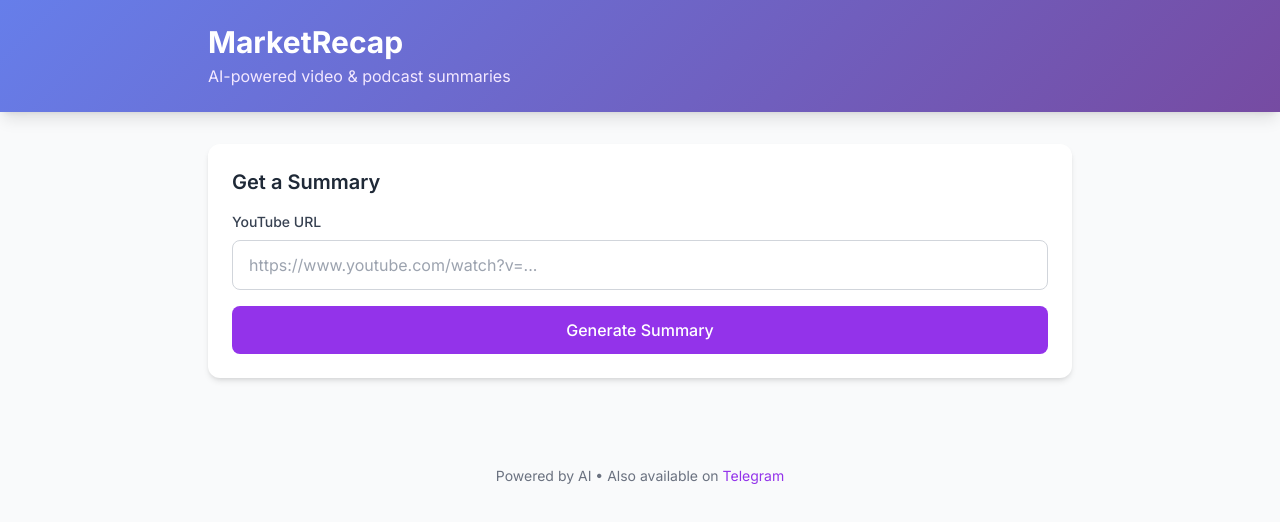
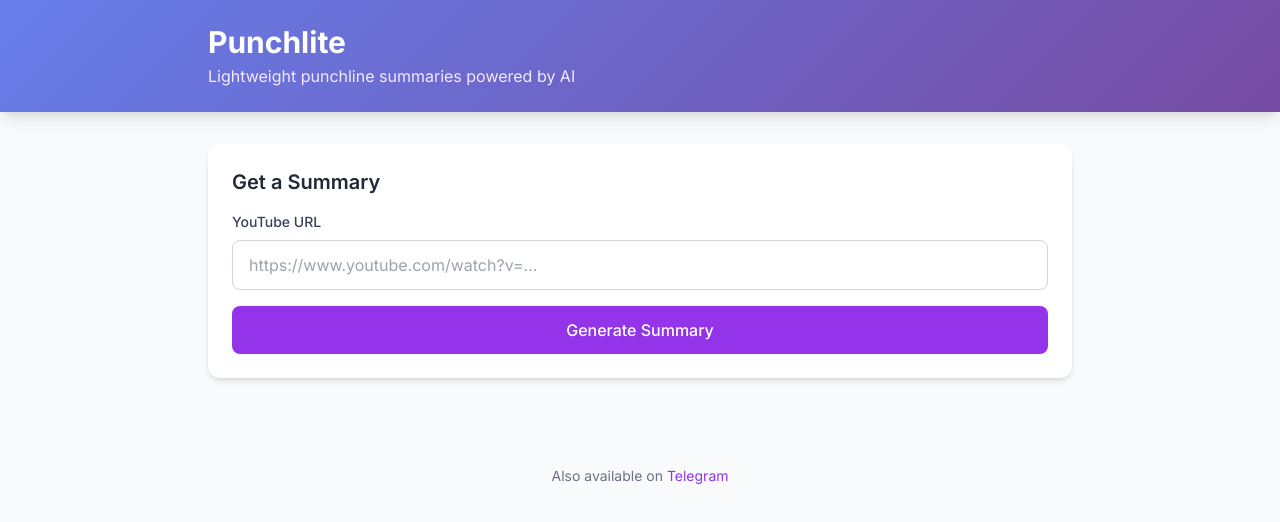
Before and after one commit to jasonl987/marketrecap, a plain HTML site: page frontend/index.html in a window 1280 px wide. Drawn offline with nearby package versions, Linux system fonts and the light colour scheme.

Commit message:
Update branding to Punchlite

```diff
--- a/frontend/index.html
+++ b/frontend/index.html
@@ -31,8 +31,8 @@
     <!-- Header -->
     <header class="gradient-bg text-white py-6 shadow-lg">
         <div class="max-w-4xl mx-auto px-4">
-            <h1 class="text-3xl font-bold">MarketRecap</h1>
-            <p class="text-purple-100 mt-1">AI-powered video & podcast summaries</p>
+            <h1 class="text-3xl font-bold">Punchlite</h1>
+            <p class="text-purple-100 mt-1">Lightweight punchline summaries powered by AI</p>
         </div>
     </header>
 
@@ -102,7 +102,7 @@
 
     <!-- Footer -->
     <footer class="text-center py-6 text-gray-500 text-sm">
-        <p>Powered by AI • Also available on <a href="https://t.me/MarketRecapBot" class="text-purple-600 hover:underline">Telegram</a></p>
+        <p>Also available on <a href="https://t.me/MarketRecapBot" class="text-purple-600 hover:underline">Telegram</a></p>
     </footer>
 
     <script>
```
